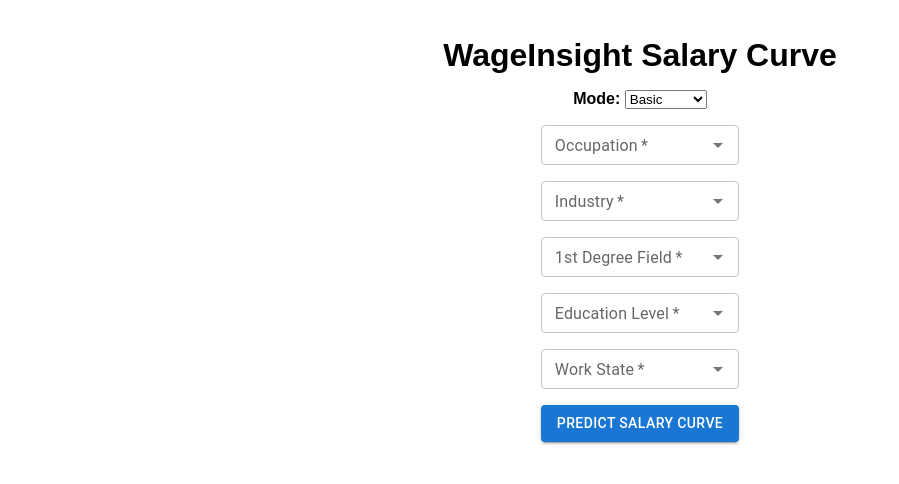
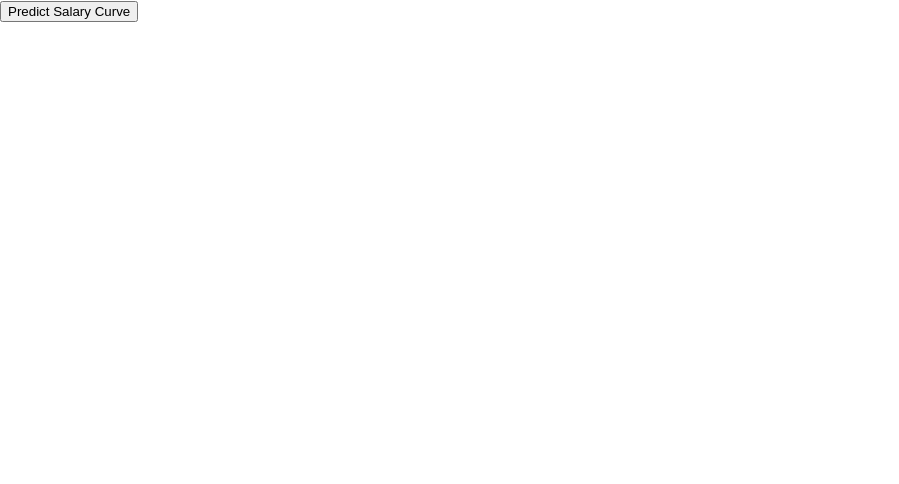
Before and after one commit to tranle1411/wageinsight, a React (Create React App) app in the folder client/: page / in a window 1280 px wide. Shown: the top 484 px of the page, without its empty margins (0-899 px from the left). Built offline with nearby package versions, Linux system fonts and the light colour scheme.

Commit message:
Revert "Graph"
This reverts commit bde695ed9ca1978ecde2c4af0bbe0c570ca1c79c.

```diff
--- a/client/src/App.css
+++ b/client/src/App.css
@@ -1,52 +1,54 @@
-/* src/App.css */
-
 .App {
-  font-family: sans-serif;
-  padding: 1rem;
   text-align: center;
 }
 
-h1 {
-  margin-bottom: 1rem;
+.App-logo {
+  height: 40vmin;
+  pointer-events: none;
 }
 
-/* Center the form */
-.formContainer {
-  display: flex;
-  justify-content: center;
-  margin-bottom: 2rem;
+@media (prefers-reduced-motion: no-preference) {
+  .App-logo {
+    animation: App-logo-spin infinite 20s linear;
+  }
 }
 
-/* Dashboard: chart on left, info on right */
+.App-header {
+  background-color: #282c34;
+  min-height: 100vh;
+  display: flex;
+  flex-direction: column;
+  align-items: center;
+  justify-content: center;
+  font-size: calc(10px + 2vmin);
+  color: white;
+}
+
+.App-link {
+  color: #61dafb;
+}
+
+@keyframes App-logo-spin {
+  from {
+    transform: rotate(0deg);
+  }
+  to {
+    transform: rotate(360deg);
+  }
+}
+
 .dashboard {
   display: flex;
   align-items: flex-start;
   gap: 2rem;
 }
 
-/* Left pane (chart) */
 .chart {
-  flex: 1;
+  flex: 1;           /* take left half */
 }
 
-/* Right pane (info) */
 .infoPanel {
-  flex: 1;
-  text-align: left;
-  background: #f9f9f9;
-  padding: 1rem;
-  border-radius: 4px;
-  font-size: 0.95rem;
+  flex: 1;           /* take right half */
+  font-size: 0.9rem;
   line-height: 1.4;
 }
-
-/* Make form elements stack nicely */
-.formContainer form > div {
-  margin-bottom: 1rem;
-}
-
-button {
-  padding: 0.5rem 1rem;
-  font-size: 1rem;
-  cursor: pointer;
-}
--- a/client/src/WageInsightForm.jsx
+++ b/client/src/WageInsightForm.jsx
@@ -1,161 +1,109 @@
-// src/WageInsightForm.jsx
-
-import React, { useState, useEffect } from 'react';
-import { Autocomplete, TextField, Button } from '@mui/material';
+import React, { useState } from 'react';
 import Plot from 'react-plotly.js';
 import './App.css';
+
+// your existing imports
 import { loadCsvOptions } from './utils/loadCsvOptions';
+import { Autocomplete, TextField } from '@mui/material';
 
-const API_URL = "https://wageinsight.onrender.com/predict_form";
+const API_URL = 'https://wageinsight.onrender.com/predict_form';
 
-const basicFields = ['OCC', 'IND', 'DEGFIELD1', 'EDUC', 'WORKSTATE'];
-const advancedFields = [
-  'SEX','MARST','VETSTAT','HISPAN','CITIZEN','SPEAKENG',
-  'OCC','IND','EDUC','DEGFIELD1','DEGFIELD2','RACE','WORKSTATE'
+// … your basicFields, advancedFields, prettyLabels, etc
+
+function WageInsightForm() {
+  const [mode,    setMode]    = useState('basic');
+  const [form,    setForm]    = useState({});
+  const [curve,   setCurve]   = useState({ ages: [], salaries: [] });
+  const [info,    setInfo]    = useState([]); // for the comparisons
+  const [loading, setLoading] = useState(false);
+
+  // … your loadCsvOptions into fieldOptions, handleChange, etc
+
+  const handleSubmit = async e => {
+    e.preventDefault();
+    // validate…
+    setLoading(true);
+
+    // build an array of ages 25–64
+    const ages = Array.from({ length: 40 }, (_, i) => i + 25);
+
+    // for each age, call backend with that age + the other inputs
+    const promises = ages.map(age =>
+      fetch(API_URL, {
+        method: 'POST',
+        headers: { 'Content-Type': 'application/json' },
+        body: JSON.stringify({
+          mode,
+          inputs: { ...form, AGE: age }
+        })
+      }).then(r => r.json())
+        .then(j => j.prediction)
+    );
+
+    const salaries = await Promise.all(promises);
+
+    // set up the line data
+    setCurve({ ages, salaries });
+
+    // compute the “median difference” info panel.
+    // v simple: pick the mid‐age (e.g. 45) as representative:
+    const midIdx = Math.floor(ages.length/2);
+    const midAge = ages[midIdx];
+    const midSalary = salaries[midIdx];
+
+    // for each binary field, flip it to the other value,
+    // re-predict at midAge, compute delta:
+    const binaryFields = [
+      { key:'SEX',       yes:'Man',              no:'Woman',              label:'Gender'          },
+      { key:'MARST',     yes:'Married',          no:'Not married',        label:'Marital Status'  },
+      { key:'VETSTAT',   yes:'Veteran',          no:'Not a veteran',      label:'Veteran Status'  },
+      { key:'HISPAN',    yes:'Not Hispanic',     no:'Hispanic',           label:'Hispanic Origin' },
+      { key:'CITIZEN',   yes:'Citizen',          no:'Not citizen',        label:'Citizenship'     },
+      { key:'SPEAKENG',  yes:'Speaks English',   no:'Does not speak English', label:'English Fluency'}
     ];
 
-const prettyLabels = {
-  SEX: "Gender",
-  MARST: "Marital Status",
-  VETSTAT: "Veteran Status",
-  HISPAN: "Hispanic Origin",
-  CITIZEN: "Citizenship",
-  SPEAKENG: "English Fluency",
-  OCC: "Occupation",
-  IND: "Industry",
-  EDUC: "Education Level",
-  DEGFIELD1: "1st Degree Field",
-  DEGFIELD2: "2nd Degree Field",
-  RACE: "Race",
-  WORKSTATE: "Work State"
+    const infoPromises = binaryFields.map(async f => {
+      const userVal = form[f.key];
+      const flipped = (userVal === f.yes ? f.no : f.yes);
+
+      // call backend once at midAge for flipped
+      const resp = await fetch(API_URL, {
+        method:'POST', headers:{'Content-Type':'application/json'},
+        body: JSON.stringify({
+          mode,
+          inputs: { ...form, AGE: midAge, [f.key]: flipped }
+        })
+      });
+      const otherSal = (await resp.json()).prediction;
+
+      const diff = midSalary - otherSal;
+      return {
+        label:     f.label,
+        youChose:  userVal,
+        other:     flipped,
+        delta:     Math.abs(diff),
+        more:      diff > 0
       };
+    });
 
-function WageInsightForm() {
-  const [mode, setMode] = useState('basic');
-  const [fields, setFields] = useState(basicFields);
-  const [options, setOptions] = useState({});
-  const [form, setForm] = useState({});
-  const [curve, setCurve] = useState({ ages: [], salaries: [] });
-  const [info, setInfo] = useState([]);
-  const [loading, setLoading] = useState(false);
+    const infoArray = await Promise.all(infoPromises);
+    setInfo(infoArray);
 
-  // load dropdown options once
-  useEffect(() => {
-    async function loadAll() {
-      const prefix = "/options/";
-      const loaded = {
-        OCC: await loadCsvOptions(prefix + "occupation.csv"),
-        IND: await loadCsvOptions(prefix + "industry.csv"),
-        EDUC: await loadCsvOptions(prefix + "educ.csv"),
-        DEGFIELD1: await loadCsvOptions(prefix + "degree.csv"),
-        DEGFIELD2: await loadCsvOptions(prefix + "degree.csv"),
-        RACE: await loadCsvOptions(prefix + "race.csv"),
-        WORKSTATE: await loadCsvOptions(prefix + "state.csv"),
-        SEX: ['Man','Woman'],
-        MARST: ['Married','Not married'],
-        VETSTAT: ['Veteran','Not a veteran'],
-        HISPAN: ['Hispanic','Not Hispanic'],
-        CITIZEN: ['Citizen','Not citizen'],
-        SPEAKENG: ['Speaks English','Does not speak English']
-      };
-      setOptions(loaded);
-    }
-    loadAll();
-  }, []);
-
-  // update which fields to render when mode changes
-  useEffect(() => {
-    setFields(mode === 'basic' ? basicFields : advancedFields);
-    setForm({});
-    setCurve({ ages: [], salaries: [] });
-    setInfo([]);
-  }, [mode]);
-
-  const handleChange = (field) => (_, value) => {
-    setForm(f => ({ ...f, [field]: value || '' }));
-  };
-
-  const handleSubmit = async (e) => {
-    e.preventDefault();
-    // require all dropdowns filled
-    if (fields.some(f => !form[f])) {
-      alert("Please select a value for every field.");
-      return;
-    }
-    setLoading(true);
-    try {
-      const resp = await fetch(API_URL, {
-        method: 'POST',
-        headers: { 'Content-Type': 'application/json' },
-        body: JSON.stringify({ mode, inputs: form })
-      });
-      const data = await resp.json();
-      // expect { ages: [...], salaries: [...], info: [...] }
-      setCurve({ ages: data.ages, salaries: data.salaries });
-      setInfo(data.info);
-    } catch (err) {
-      console.error(err);
-      alert("Prediction failed; check console.");
-    } finally {
     setLoading(false);
-    }
   };
 
   return (
-    <div className="App">
-      <h1>WageInsight Salary Curve</h1>
+    <div className="dashboard">
+      {/* LEFT: the line chart */}
+      <div className="chart">
+        <form onSubmit={handleSubmit}>
+          {/* … your dropdowns/autocompletes */}
+          <button type="submit" disabled={loading}>
+            {loading ? 'Predicting…' : 'Predict Salary Curve'}
+          </button>
+        </form>
 
-      {/* centered form */}
-      <div className="formContainer">
-        <form onSubmit={handleSubmit}>
-          <div>
-            <label>
-              <strong>Mode:&nbsp;</strong>
-              <select
-                value={mode}
-                onChange={e => setMode(e.target.value)}
-              >
-                <option value="basic">Basic</option>
-                <option value="advanced">Advanced</option>
-              </select>
-            </label>
-          </div>
-          {fields.map(f => (
-            <div key={f}>
-              <Autocomplete
-                options={options[f] || []}
-                getOptionLabel={o => o}
-                value={form[f] || ''}
-                onChange={handleChange(f)}
-                renderInput={params => (
-                  <TextField
-                    {...params}
-                    label={prettyLabels[f]}
-                    required
-                    variant="outlined"
-                    size="small"
-                  />
-                )}
-              />
-            </div>
-          ))}
-          <div>
-            <Button
-              type="submit"
-              variant="contained"
-              color="primary"
-              disabled={loading}
-            >
-              {loading ? 'Predicting…' : 'Predict Salary Curve'}
-            </Button>
-          </div>
-        </form>
-      </div>
-
-      {/* dashboard */}
-      {curve.ages.length > 0 && (
-        <div className="dashboard">
-          <div className="chart">
+        {curve.ages.length > 0 &&
           <Plot
             data={[{
               x: curve.ages,
@@ -163,27 +111,37 @@
               type: 'scatter',
               mode: 'lines+markers',
               hovertemplate:
-                  'Age: %{x}<br>Salary: $%{y:,.0f}<extra></extra>'
+                'Age: %{x}<br>' +
+                'Salary: $%{y:,.0f}<extra></extra>',
+              line: { color: '#007bff' }
             }]}
             layout={{
-                margin: { t: 20, b: 40, l: 40, r: 20 },
+              title: 'Predicted Salary vs Age',
               xaxis: { title: 'Age' },
-                yaxis: { title: 'Predicted Salary' }
+              yaxis: { title: 'Salary ($)' },
+              margin: { t:40, l:60, r:20, b:40 },
+              width: 600,
+              height: 400
             }}
+            useResizeHandler
             style={{ width: '100%', height: '100%' }}
           />
+        }
       </div>
+
+      {/* RIGHT: the info panel */}
       <div className="infoPanel">
-            {info.map((it,i) => (
+        {info.map((item, i) => (
           <p key={i}>
-                On median, <strong>{it.you}</strong> {it.label} make&nbsp;
-                <strong>${it.delta.toLocaleString()}</strong>&nbsp;
-                {it.more ? 'more' : 'less'} than <strong>{it.other}</strong>.
+            On median, <strong>{item.youChose}</strong> {item.label} make{" "}
+            <strong>
+              ${item.delta.toLocaleString(undefined, { maximumFractionDigits:0 })}
+            </strong>{" "}
+            {item.more ? 'more' : 'less'} than{" "}
+            <strong>{item.other}</strong>.
           </p>
         ))}
       </div>
-        </div>
-      )}
     </div>
   );
 }
```
Lines whose indentation alone changed are shown as unchanged.
